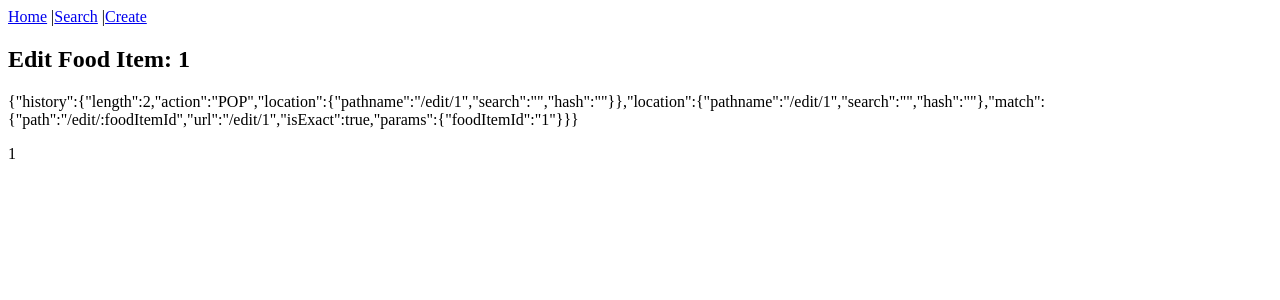
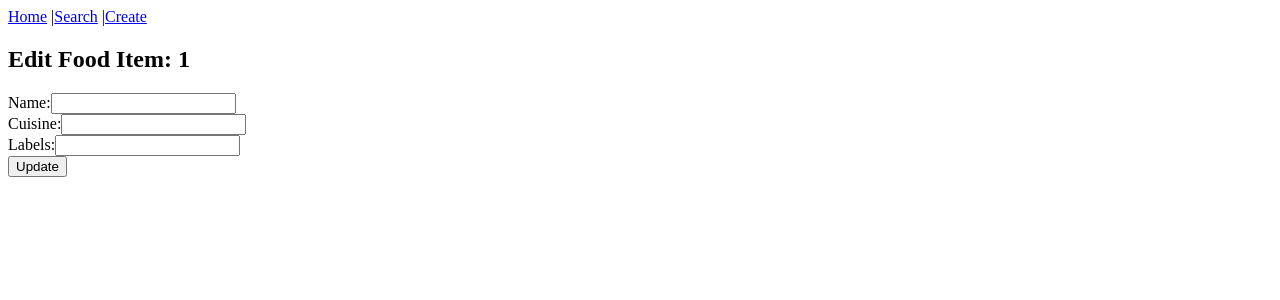
Before and after one commit to iancwwong/fammenu-frontend, a React app: page /edit/1 in a window 1280 px wide. Shown: the top 300 px of the page. Built offline with nearby package versions, Linux system fonts and the light colour scheme.

Commit message:
Setting up data client code

```diff
--- /dev/null
+++ b/src/components/editPage/EditFoodItemForm.js
@@ -0,0 +1,35 @@
+import React from 'react';
+
+export default class EditFoodItemForm extends React.Component {
+
+    handleUpdateFoodItem = (eventObj) => {
+        eventObj.preventDefault();
+        console.log("Updating food item...");
+    }
+
+    render() {
+        return (
+            <div>
+                {this.props.foodItem && <p>Form below is for food item: {this.props.foodItem.id}</p>}
+                <form onSubmit={this.handleUpdateFoodItem}>
+                    <label>
+                        Name:
+                        <input type="text" name="name" />
+                    </label>
+                    <br></br>
+                    <label>
+                        Cuisine:
+                        <input type="text" name="cuisine" />
+                    </label>
+                    <br></br>
+                    <label>
+                        Labels:
+                        <input type="text" name="labels" />
+                    </label>
+                    <br></br>
+                    <button>Update</button>
+                </form>
+            </div>
+        );
+    }
+}
--- a/src/pages/EditPage.js
+++ b/src/pages/EditPage.js
@@ -1,10 +1,24 @@
 import React from 'react';
 import Navbar from '../components/Navbar';
+import EditFoodItemForm from '../components/editPage/EditFoodItemForm';
+const dataClient = require('../utils/DataClient');
 
 export default class EditPage extends React.Component {
 
     state = {
-        foodItemId: this.props.match.params.foodItemId
+        foodItemId: this.props.match.params.foodItemId,
+        foodItem: this.get
+    }
+
+    handleSetFoodItemObj = (foodItemObj) => {
+        this.setState(() => ({
+            foodItemObj: foodItemObj
+        }));
+    }
+
+    componentDidMount() {
+        console.log("Created Edit page component! Loading in the food item obj with id: " + this.state.foodItemId);
+        dataClient.getFoodItemById(this.state.foodItemId);
     }
 
     render() {
@@ -12,8 +26,7 @@ export default class EditPage extends React.Component {
             <div>
                 <Navbar />
                 <h2>Edit Food Item: {this.state.foodItemId}</h2>
-                <p>{JSON.stringify(this.props)}</p>
-                <p>{this.props.match.params.foodItemId}</p>
+                <EditFoodItemForm foodItem={this.state.foodItem} />
             </div>
         );
     }
--- /dev/null
+++ b/src/utils/DataClient.js
@@ -0,0 +1,32 @@
+// This file is used for data query / manipulation with back end
+import { GraphQLClient, gql } from 'graphql-request';
+
+// ------------------------
+// GLOBAL VARS
+// ------------------------
+// GraphQL query to search for food items by generic term
+const QUERY_SEARCH_BY_ID = gql `
+    query SearchFoodItemsByGenericTerm($searchTerm: String!) {
+        searchFoodItemsByGenericTerm(searchTerm:$searchTerm) {
+            id
+            name
+            cuisine
+            labels
+        }
+    }
+`;
+
+// Backend URL for querying
+const BACKEND_URL = 'http://127.0.0.1:3000/graphql';
+
+
+// ------------------------
+// USEFUL METHODS
+// ------------------------
+const getFoodItemById = (foodItemId, callback, errorCallback) => {
+    console.log("Fetching data for food item with id: " + foodItemId);
+}
+
+module.exports = {
+    getFoodItemById
+};
```
